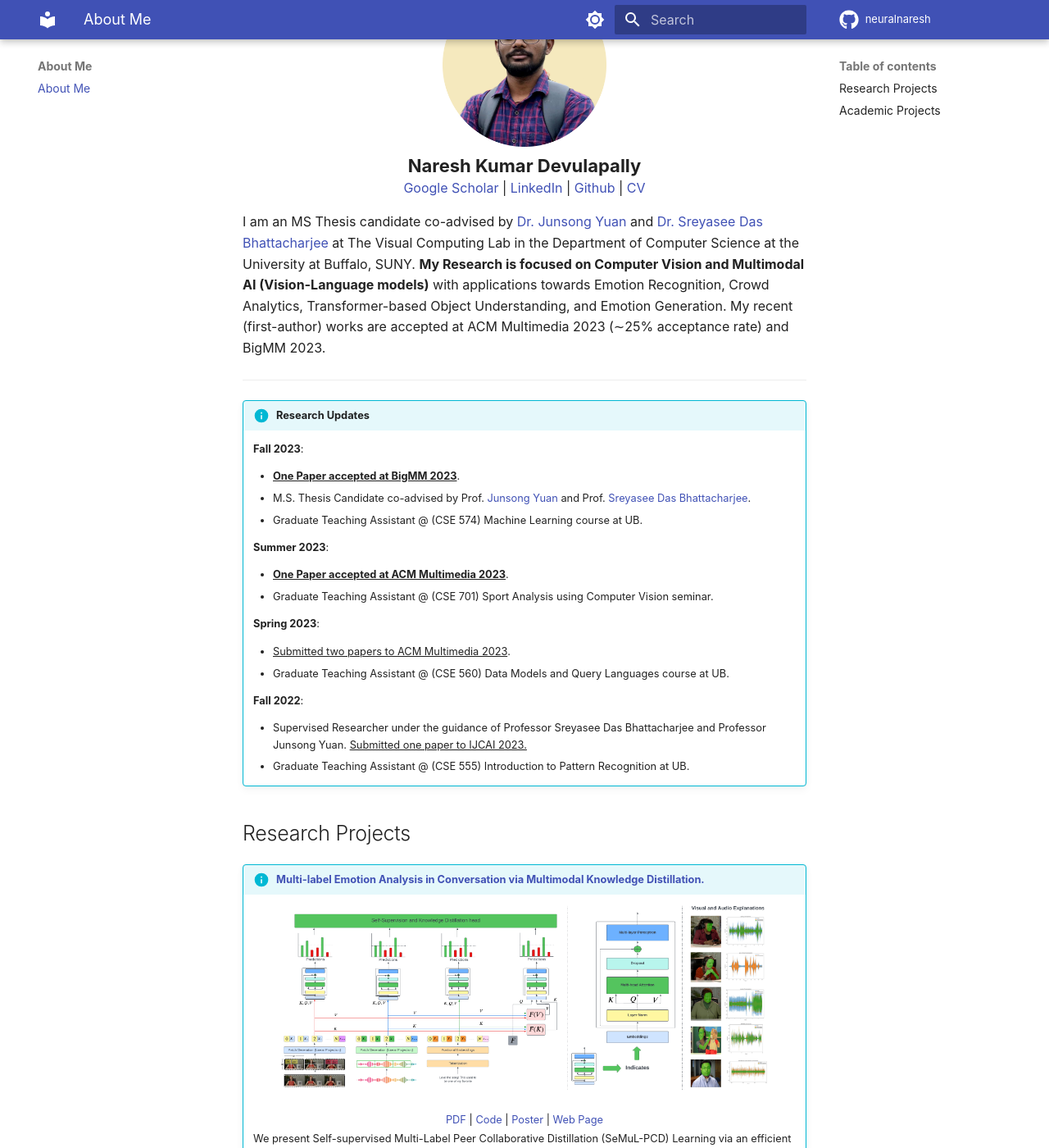
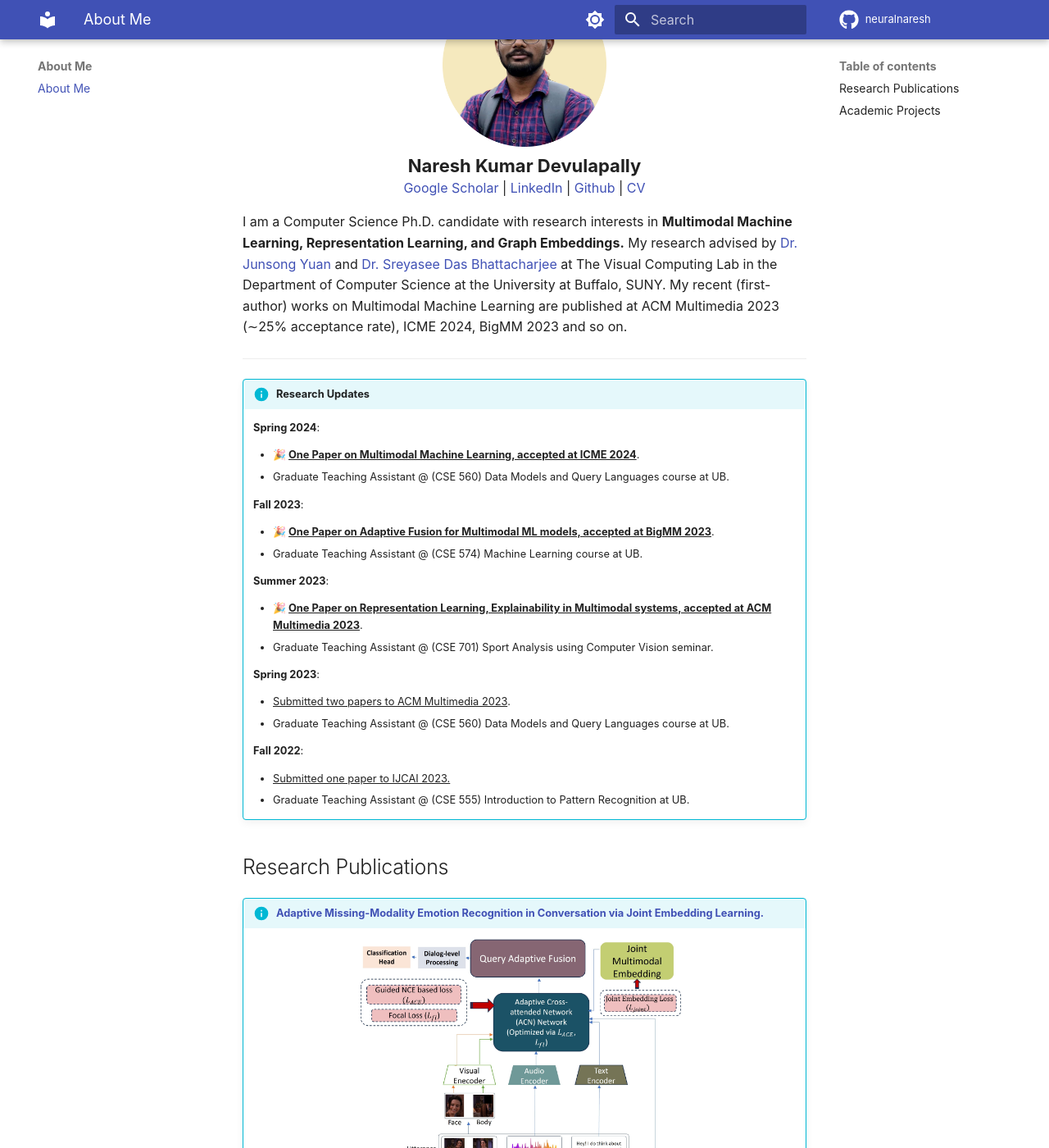
Before and after one commit to neuralnaresh/neuralnaresh.github.io, an MkDocs documentation site: the page built from docs/index.md, in a window 1280 px wide and 1400 px high, scrolled down 265 px. Shown: the whole window at 82% size. Built offline with MkDocs 1.6.1 and Material for MkDocs 9.7.7, drawn with Linux system fonts in a browser that asks for light colours; some web fonts are replaced; comment, search, counter and statistics services are not loaded; some of the changed text lies outside the part shown.

Commit message:
updated information

```diff
--- a/docs/index.md
+++ b/docs/index.md
@@ -6,23 +6,28 @@
 
 <p style="text-align: center; margin-top:-10px; font-size: 22px;"><b>Naresh Kumar Devulapally</b></p>
 
-<p style="text-align: center; margin-top:-25px;"><a href="https://scholar.google.com/citations?hl=en&user=20vLrzMAAAAJ" target = "_blank">Google Scholar</a> | <a href="https://www.linkedin.com/in/nareshdevulapally" target = "_blank">LinkedIn</a> | <a href="https://github.com/neuralnaresh" target = "_blank">Github</a> | <a href="https://github.com/devulapa/devulapa.github.io/blob/main/docs/documents/Research-CV.pdf" target = "_blank">CV</a></p>
+<p style="text-align: center; margin-top:-25px;"><a href="https://scholar.google.com/citations?hl=en&user=20vLrzMAAAAJ" target = "_blank">Google Scholar</a> | <a href="https://www.linkedin.com/in/nareshdevulapally" target = "_blank">LinkedIn</a> | <a href="https://github.com/neuralnaresh" target = "_blank">Github</a> | <a href="https://github.com/neuralnaresh/neuralnaresh.github.io/blob/main/docs/documents/Research-CV.pdf" target = "_blank">CV</a></p>
 
-I am an MS Thesis candidate co-advised by <a href="https://cse.buffalo.edu/~jsyuan/" target = "_blank">Dr. Junsong Yuan</a> and <a href="https://cse.buffalo.edu/~sreyasee/" target = "_blank">Dr. Sreyasee Das Bhattacharjee</a> at The Visual Computing Lab in the Department of Computer Science at the University at Buffalo, SUNY. **My Research is focused on Computer Vision and Multimodal AI (Vision-Language models)** with applications towards Emotion Recognition, Crowd Analytics, Transformer-based Object Understanding, and Emotion Generation. My recent (first-author) works are accepted at ACM Multimedia 2023 (∼25% acceptance rate) and BigMM 2023.
+I am a Computer Science Ph.D. candidate with research interests in **Multimodal Machine Learning, Representation Learning, and Graph Embeddings.** My research advised by <a href="https://cse.buffalo.edu/~jsyuan/" target = "_blank">Dr. Junsong Yuan</a> and <a href="https://cse.buffalo.edu/~sreyasee/" target = "_blank">Dr. Sreyasee Das Bhattacharjee</a> at The Visual Computing Lab in the Department of Computer Science at the University at Buffalo, SUNY. My recent (first-author) works on Multimodal Machine Learning are published at ACM Multimedia 2023 (∼25% acceptance rate), ICME 2024, BigMM 2023 and so on.
 
 <hr/>
 
 !!! info "Research Updates"
+
+    **Spring 2024**:
+
+    - **🎉 <u>One Paper on Multimodal Machine Learning, accepted at ICME 2024</u>**.
+    - Graduate Teaching Assistant @ (CSE 560) Data Models and Query Languages course at UB.
+
     <!-- <p style="text-align: center; margin-top:-5px; font-size: 18px;"><b>Research Updates</b></p> -->
     **Fall 2023**:
 
-    - **<u>One Paper accepted at BigMM 2023</u>**.
-    - M.S. Thesis Candidate co-advised by Prof. [Junsong Yuan](https://cse.buffalo.edu/~jsyuan/) and Prof. [Sreyasee Das Bhattacharjee](https://cse.buffalo.edu/~sreyasee/).
+    - **🎉 <u>One Paper on Adaptive Fusion for Multimodal ML models, accepted at BigMM 2023</u>**.
     - Graduate Teaching Assistant @ (CSE 574) Machine Learning course at UB.
 
     **Summer 2023**:
 
-    - **<u>One Paper accepted at ACM Multimedia 2023</u>**.
+    - **🎉 <u>One Paper on Representation Learning, Explainability in Multimodal systems, accepted at ACM Multimedia 2023</u>**.
     - Graduate Teaching Assistant @ (CSE 701) Sport Analysis using Computer Vision seminar.
 
     **Spring 2023**:
@@ -32,10 +37,10 @@ I am an MS Thesis candidate co-advised by <a href="https://cse.buffalo.edu/~jsyu
 
     **Fall 2022**:
 
-    - Supervised Researcher under the guidance of Professor Sreyasee Das Bhattacharjee and Professor Junsong Yuan. <u>Submitted one paper to IJCAI 2023.</u>
+    - <u>Submitted one paper to IJCAI 2023.</u>
     - Graduate Teaching Assistant @ (CSE 555) Introduction to Pattern Recognition at UB.
 
-## Research Projects
+## Research Publications
 
 <!-- <div>
 <div style="float:center; margin-top:5px; padding-right: 18px">
@@ -43,12 +48,25 @@ I am an MS Thesis candidate co-advised by <a href="https://cse.buffalo.edu/~jsyu
 
 <p style="margin: 0; padding:0; text-align:center">| <a href= "#">GitHub</a> | <a href= "#">ArXiV</a> | <a href= "#">PDF</a> |</p>
 </div> -->
+
+!!! info "[Adaptive Missing-Modality Emotion Recognition in Conversation via Joint Embedding Learning.](conferences/mmfp3687-anand.md)"
+    <figure markdown="1" style="margin:0 auto; text-align: center;">
+    ![Image title](images/conferences/icme.jpeg){ width="400" }
+    </figure>
+
+    <center>[PDF](https://arxiv.org/abs/2402.10921) | [Code](https://github.com/neuralnaresh/multimodal-emotion-recognition) | [Poster]() | [Web Page](conferences/mmfp3687-anand.md)</center>
+
+    <p style="margin-top: -10px;">
+    We propose AM$^2$-EmoJE, a model for Adaptive Missing-Modality Emotion Recognition in Conversation via Joint Embedding Learning model that is grounded on two-fold contributions: First, a query adaptive fusion that can automatically learn the relative importance of its mode-specific representations in a query-specific manner. Second, the multimodal joint embedding learning module that explicitly addresses various missing modality scenarios in test-time. By reporting around 2-5% improvement in the weighted-F1 score, the proposed multimodal joint embedding module facilitates an impressive performance gain in a variety of missing-modality query scenarios during test time.
+    </p>
+
+
 !!! info "[Multi-label Emotion Analysis in Conversation via Multimodal Knowledge Distillation.](conferences/mmfp3687-anand.md)"
     <figure markdown="1" style="margin:0 auto; text-align: center;">
     ![Image title](images/conferences/acmmm.png){ width="600" }
     </figure>
 
-    <center>[PDF](https://cse.buffalo.edu/~jsyuan/papers/2023/mmfp3687-anand.pdf) | [Code](https://github.com/devulapa/multimodal-emotion-recognition) | [Poster]() | [Web Page](conferences/mmfp3687-anand.md)</center>
+    <center>[PDF](https://cse.buffalo.edu/~jsyuan/papers/2023/mmfp3687-anand.pdf) | [Code](https://github.com/neuralnaresh/multimodal-emotion-recognition) | [Poster]() | [Web Page](conferences/mmfp3687-anand.md)</center>
 
     <p style="margin-top: -10px;">
     We present Self-supervised Multi-Label Peer Collaborative Distillation (SeMuL-PCD) Learning via an efficient Multimodal Transformer Network, in which complementary feedback from multiple mode-specific peer networks (e.g.transcript, audio, visual) are distilled into a single mode-ensembled fusion network for estimating multiple emotions simultaneously.
@@ -59,7 +77,7 @@ I am an MS Thesis candidate co-advised by <a href="https://cse.buffalo.edu/~jsyu
     ![Image title](images/conferences/bigmm.png){ width="600" }
     </figure>
 
-    <center>[PDF](https://github.com/devulapa/devulapa.github.io/blob/main/docs/documents/AMUSE.pdf) | [Code](https://github.com/devulapa/multimodal-emotion-recognition) | [Poster]() | [Web Page](conferences/mmfp3687-anand.md)</center>
+    <center>[PDF](https://arxiv.org/abs/2401.15164) | [Code](https://github.com/neuralnaresh/multimodal-emotion-recognition) | [Poster]() | [Web Page](conferences/mmfp3687-anand.md)</center>
 
     <p style="margin-top: -10px;">
     We propose a Multimodal Attention Network (MAN) that captures cross-modal interactions at various levels of spatial abstraction by jointly learning its interactive bunch of mode-specific Peripheral and Central networks. The proposed MAN “injects” cross-modal attention via its Peripheral key-value pairs within each layer of a mode-specific Central query network. The resulting cross-attended mode-specific descriptors are then combined using an Adaptive Fusion (AF) technique that enables the model to integrate the  discriminative and complementary mode-specific data patterns within an instance-specific multimodal descriptor.
@@ -70,7 +88,7 @@ I am an MS Thesis candidate co-advised by <a href="https://cse.buffalo.edu/~jsyu
     ![Image title](images/conferences/primal.PNG){ width="600" }
     </figure>
 
-    <center>[PDF](https://github.com/devulapa/devulapa.github.io/blob/main/docs/documents/primal.pdf) | [Code](https://github.com/devulapa/multimodal-emotion-recognition) | [Poster]() | [Web Page](conferences/mmfp3687-anand.md)</center>
+    <center>[PDF](https://github.com/neuralnaresh/neuralnaresh.github.io/blob/main/docs/documents/primal.pdf) | [Code](https://github.com/neuralnaresh/multimodal-emotion-recognition) | [Poster]() | [Web Page](conferences/mmfp3687-anand.md)</center>
 
     <p style="margin-top: -10px;">
     We propose a PRIvacy-preserving Multimodal Attentive Learning framework (PRIMAL) that derives the person-independent normalized facial Action-Unit based features to estimate the participants’ expression and keep track of their spatiotemporal states and conversation dynamics in the context of their surrounding environment to evaluate the speaker's emotion. By designing a novel contrastive loss-based optimization framework to capture the self- and cross-modal correlation within a learned descriptor, PRIMAL exhibits promise in accurately identifying the emotional state of an individual speaker in group conversations.
```
Also changed, not shown: docs/images/conferences/icme.jpeg (added).
